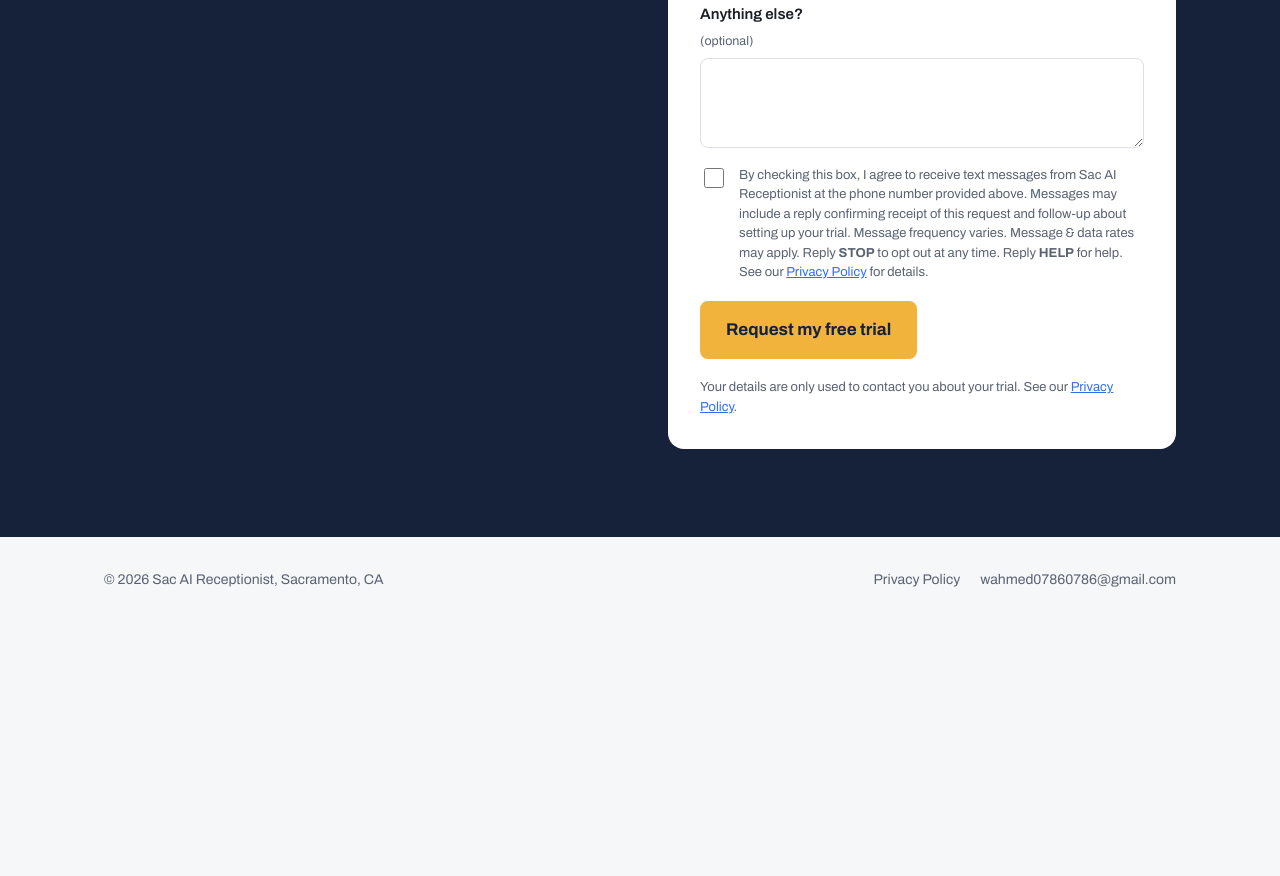
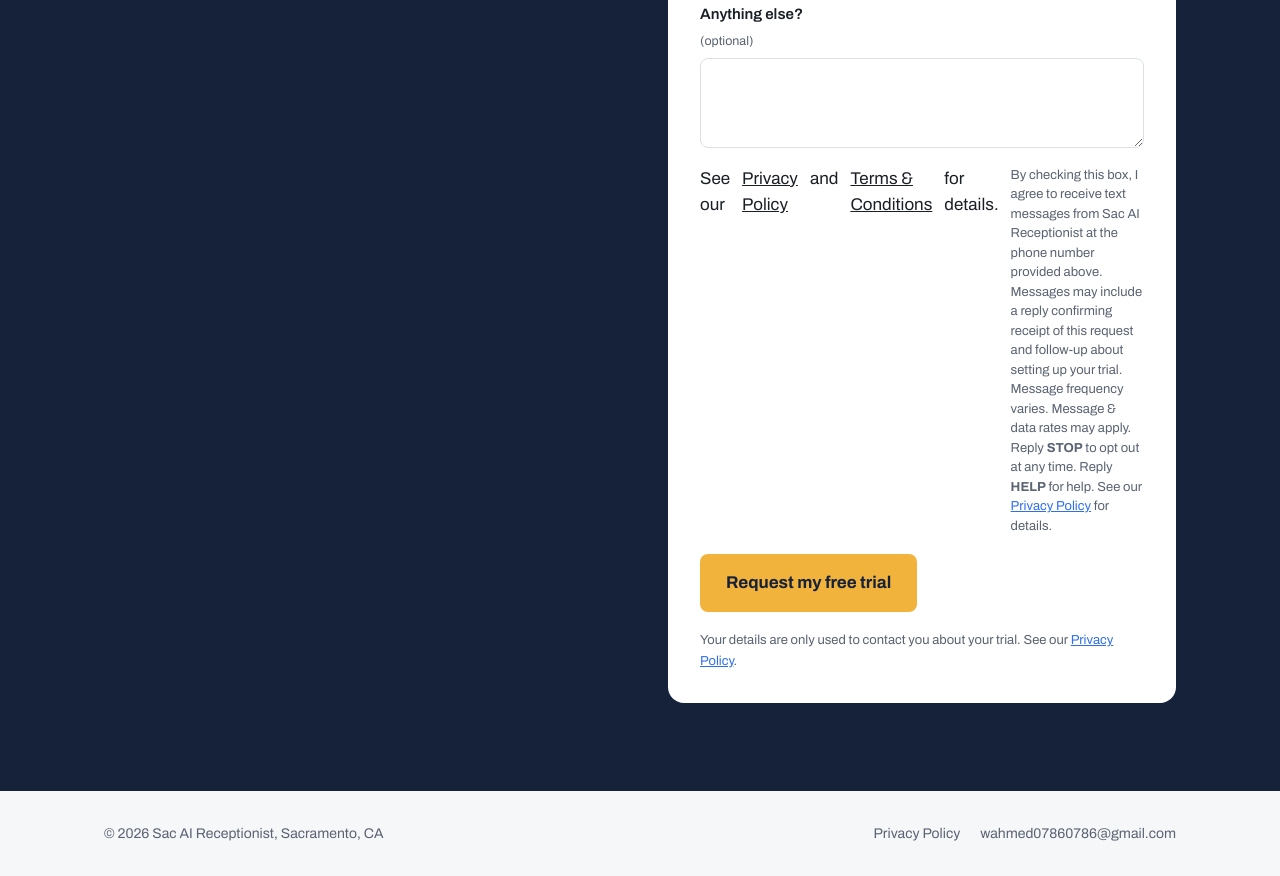
Before and after one commit to wahmed3900/backendAIassist, a website: page public/index.html in a window 1280 px wide. Shown: the part 2587-3463 px from the top of the page. Before the commit the page ends 3210 px from the top, so only its background shows below. Drawn offline with Linux system fonts and the light colour scheme.

Commit message:
Revise SMS consent message and links
Updated SMS consent section with privacy policy and terms links.

```diff
--- a/public/index.html
+++ b/public/index.html
@@ -301,7 +301,7 @@ form { padding: 22px; }
 
 <!-- SMS Consent -->
 <div class="consent-row">
-<input type="checkbox" id="sms-consent" name="smsConsent" value="yes" required>
+See our <a href="/privacy">Privacy Policy</a> and <a href="/terms">Terms &amp; Conditions</a> for details.
 <label for="sms-consent" class="consent-text">
 By checking this box, I agree to receive text messages from Sac AI Receptionist at the phone number provided above. Messages may include a reply confirming receipt of this request and follow-up about setting up your trial. Message frequency varies. Message &amp; data rates may apply. Reply <strong>STOP</strong> to opt out at any time. Reply <strong>HELP</strong> for help. See our <a href="/privacy.html" target="_blank">Privacy Policy</a> for details.
 </label>
```
